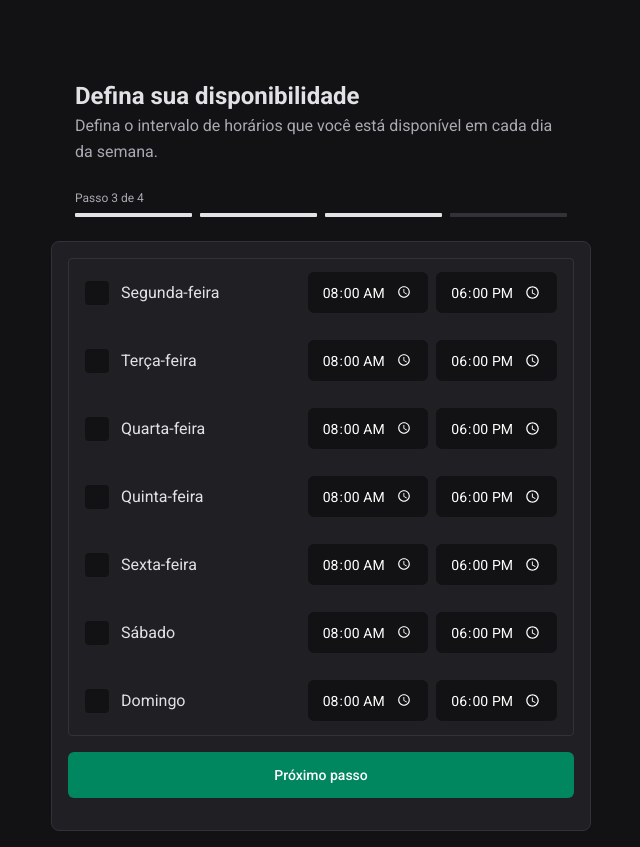
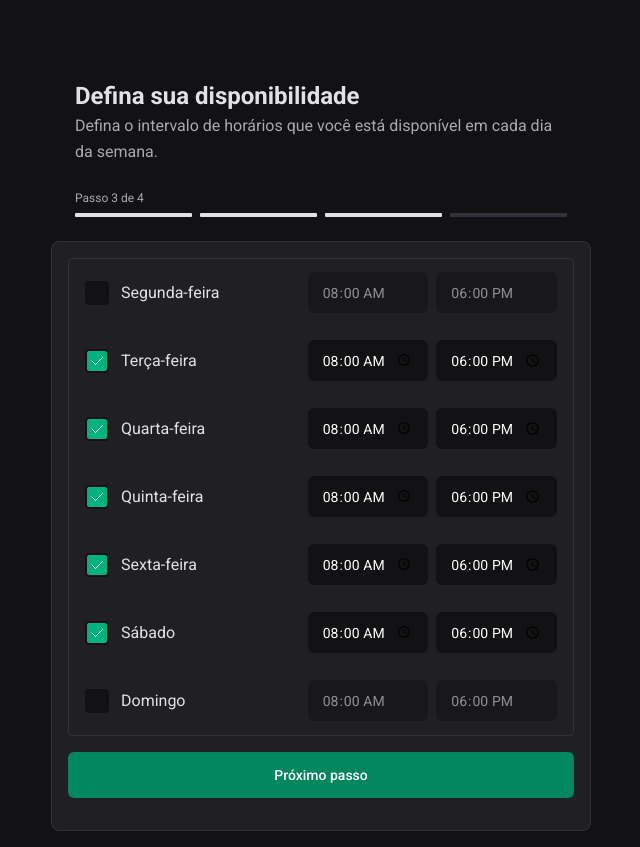
Before and after one commit to andersonwea/06-ignite-call, a Next.js app: page /register/time-intervals in a window 1280 px wide. Shown: the whole page, without its empty margins (319-959 px from the left). Built offline with nearby package versions, Linux system fonts and the light colour scheme.

Commit message:
feat: checkbox with controller

```diff
--- a/src/app/globals.css
+++ b/src/app/globals.css
@@ -3,7 +3,7 @@
 @tailwind utilities;
 
 input[type="time"] {
-  @apply  text-black p-0 border-none invert brightness-150
+  @apply  text-white p-0 border-none
 }
 
 * {
--- a/src/app/register/time-intervals/components/IntervalForm.tsx
+++ b/src/app/register/time-intervals/components/IntervalForm.tsx
@@ -5,7 +5,7 @@ import { Text } from '@/components/Text'
 import { TextInput } from '@/components/TextInput'
 import { Checkbox } from '@/components/CheckBox'
 import * as z from 'zod'
-import { useFieldArray, useForm } from 'react-hook-form'
+import { Controller, useFieldArray, useForm } from 'react-hook-form'
 import { getWeekDays } from '@/utils/get-week-days'
 
 const timeIntervalsFormSchema = z.object({})
@@ -15,6 +15,7 @@ export function IntervalForm() {
     register,
     handleSubmit,
     control,
+    watch,
     formState: { isSubmitting, errors },
   } = useForm({
     defaultValues: {
@@ -35,6 +36,8 @@ export function IntervalForm() {
     control,
   })
 
+  const intervals = watch('intervals')
+
   async function handleSetTimeIntervals() {}
 
   const weekDays = getWeekDays()
@@ -52,18 +55,33 @@ export function IntervalForm() {
               key={field.id}
             >
               <div className="flex items-center gap-3">
-                <Checkbox />
+                <Controller
+                  name={`intervals.${index}.enabled`}
+                  control={control}
+                  render={({ field }) => {
+                    return (
+                      <Checkbox
+                        onCheckedChange={(checked) => {
+                          field.onChange(checked === true)
+                        }}
+                        checked={field.value}
+                      />
+                    )
+                  }}
+                />
                 <Text>{weekDays[field.weekDay]}</Text>
               </div>
 
               <div className="flex h-11 items-center gap-2">
                 <TextInput
+                  disabled={intervals[index].enabled === false}
                   type="time"
                   step={60}
                   height="sm"
                   {...register(`intervals.${index}.startTime`)}
                 />
                 <TextInput
+                  disabled={intervals[index].enabled === false}
                   type="time"
                   step={60}
                   height="sm"
--- a/src/components/TextInput.tsx
+++ b/src/components/TextInput.tsx
@@ -18,6 +18,7 @@ export const TextInput = forwardRef(function TextInput(
       className={clsx(classnames, {
         'px-4 py-3': height === 'md',
         'px-3 py-2': height === 'sm',
+        'opacity-50': props.disabled,
       })}
     >
       {!!prefix && (
```
